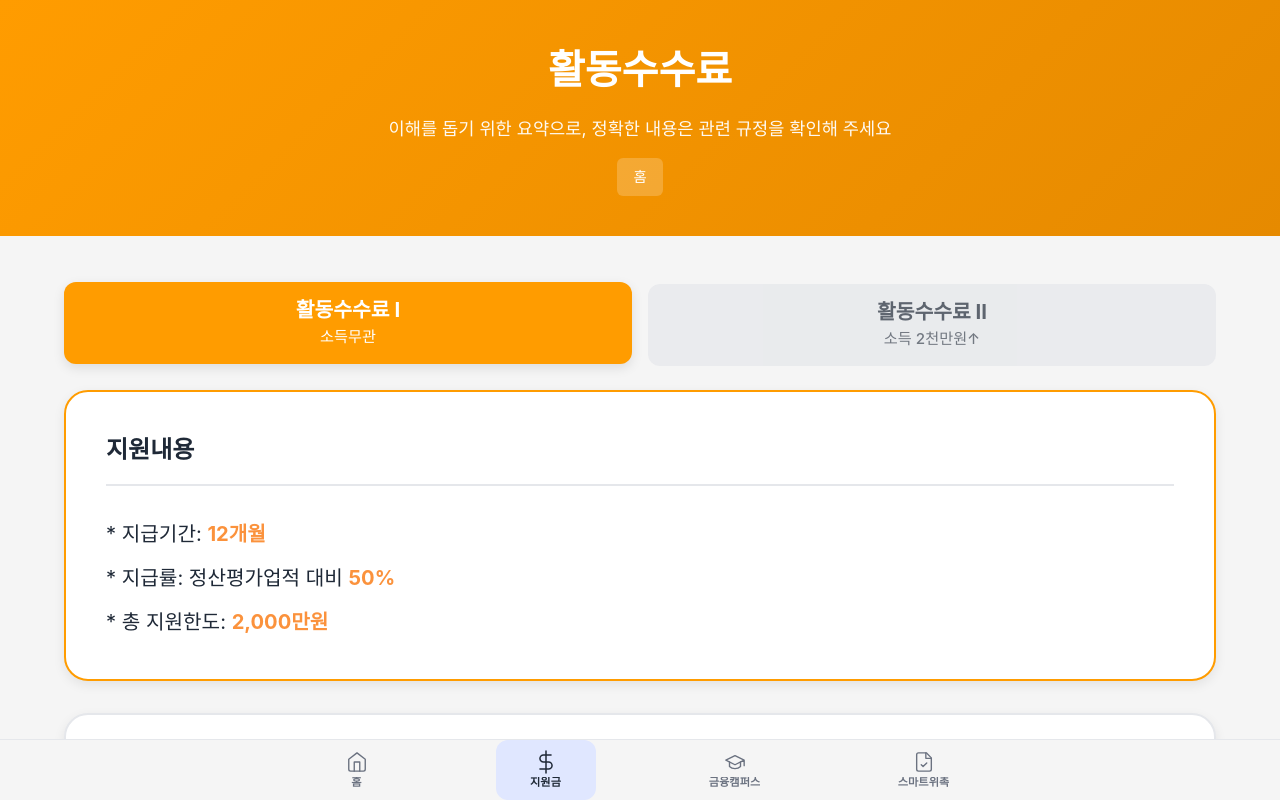
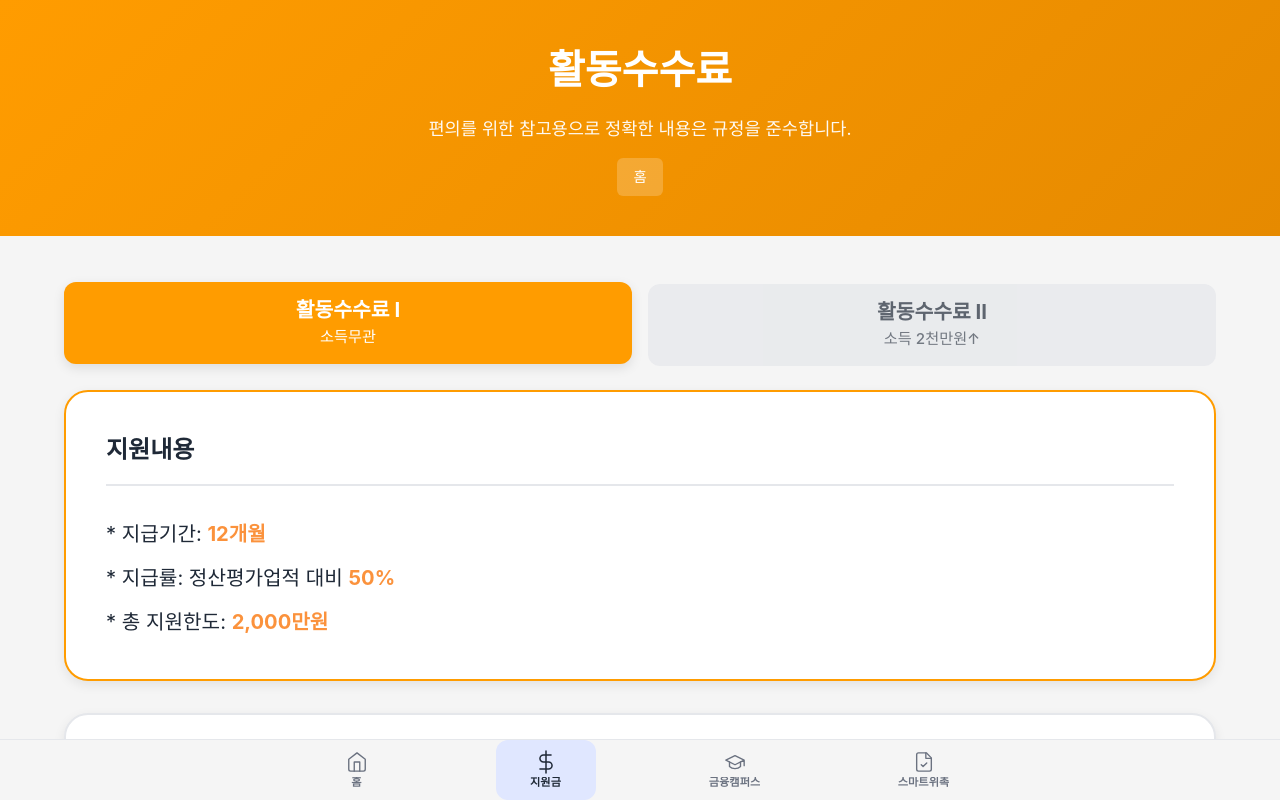
Before and after one commit to kim01033226699-lgtm/smartlink, a Next.js app: page /info-GR/activity-fee in a window 1280 px wide. Shown: the top 800 px of the page. Built offline with nearby package versions, Linux system fonts and the light colour scheme.

Commit message:
안내문구수정

```diff
--- a/app/components/ui/calendar.tsx
+++ b/app/components/ui/calendar.tsx
@@ -37,7 +37,7 @@ function Calendar({
             {/* 화요일 표시 */}
             <th className="text-muted-foreground rounded-md font-normal text-[0.8rem] w-9 text-center p-0">화</th>
             {/* 수요일 표시 */}
-            <th className="text-muted-foreground rounded-md font-bold text-[0.8rem] w-9 text-center p-0">수</th>
+            <th className="text-muted-foreground rounded-md font-extrabold text-[0.8rem] w-9 text-center p-0">수</th>
             {/* 목요일 표시 */}
             <th className="text-muted-foreground rounded-md font-normal text-[0.8rem] w-9 text-center p-0">목</th>
             {/* 금요일 표시 */}
--- a/app/globals.css
+++ b/app/globals.css
@@ -72,9 +72,13 @@ body {
 }
 
 /* Calendar custom styles */
+.rdp-day.wednesday {
+  font-weight: 900 !important;
+}
+
 .rdp-day_selected.wednesday {
   background-color: #ef4444;
-  font-weight: 700;
+  font-weight: 900;
   color: #fff;
 }
 
--- a/app/info-GR/activity-fee/page.tsx
+++ b/app/info-GR/activity-fee/page.tsx
@@ -103,7 +103,7 @@ export default function ActivityFeePage() {
         <header className="header">
           <div className="container">
             <h1 className="title">활동수수료</h1>
-            <p className="subtitle">이해를 돕기 위한 요약으로, 정확한 내용은 관련 규정을 확인해 주세요</p>
+            <p className="subtitle">편의를 위한 참고용으로 정확한 내용은 규정을 준수합니다.</p>
             <div className="header-links">
               <button onClick={() => router.push('/info-GR/')} className="home-link">
                 홈
--- a/app/info-GR/m-project/page.tsx
+++ b/app/info-GR/m-project/page.tsx
@@ -231,7 +231,7 @@ export default function MProjectPage() {
         <header className="header">
           <div className="container">
             <h1 className="title">{config?.pageMetadata?.mProject?.title || '영업관리자 지원금'}</h1>
-            <p className="subtitle">{config?.pageMetadata?.mProject?.subtitle || '이해를 돕기 위한 요약으로, 정확한 내용은 관련 규정을 확인해 주세요'}</p>
+            <p className="subtitle">{config?.pageMetadata?.mProject?.subtitle || '편의를 위한 참고용으로 정확한 내용은 규정을 준수합니다.'}</p>
             <div className="header-links">
               <button onClick={() => router.push('/info-GR/')} className="home-link">홈</button>
             </div>
--- a/app/info-GR/page.tsx
+++ b/app/info-GR/page.tsx
@@ -42,7 +42,7 @@ export default function InfoGRPage() {
         <header className="menu-header">
           <div className="container">
             <h1 className="menu-title">굿리치 지원금</h1>
-            <p className="menu-subtitle">이해를 돕기 위한 요약으로, 정확한 내용은 관련 규정을 확인해 주세요</p>
+            <p className="menu-subtitle">편의를 위한 참고용으로 정확한 내용은 규정을 준수합니다.</p>
           </div>
         </header>
 
--- a/app/info-GR/settlement-education/page.tsx
+++ b/app/info-GR/settlement-education/page.tsx
@@ -177,7 +177,7 @@ export default function SettlementEducationPage() {
         <header className="header">
           <div className="container">
             <h1 className="title">정착교육비</h1>
-            <p className="subtitle">이해를 돕기 위한 요약으로, 정확한 내용은 관련 규정을 확인해 주세요.</p>
+            <p className="subtitle">편의를 위한 참고용으로 정확한 내용은 규정을 준수합니다.</p>
             <div className="header-links">
               <button onClick={() => router.push('/info-GR/')} className="home-link">
                 홈
--- a/app/info-appoint/page.tsx
+++ b/app/info-appoint/page.tsx
@@ -224,7 +224,7 @@ export default function InfoAppointPage() {
                         wednesday: (date) => isWednesday(date),
                       }}
                       modifiersClassNames={{
-                        wednesday: "text-red-600 font-bold",
+                        wednesday: "text-red-600 font-extrabold",
                       }}
                     />
                   </PopoverContent>
--- a/app/info-gfe/page.tsx
+++ b/app/info-gfe/page.tsx
@@ -13,7 +13,7 @@ export default function InfoGfePage() {
         <header className="page-header">
           <div className="container">
             <h1 className="page-title">금융캠퍼스</h1>
-            <p className="page-subtitle">이해를 돕기 위한 요약으로, 정확한 내용은 관련 규정을 확인해 주세요.</p>
+            <p className="page-subtitle">편의를 위한 참고용으로 정확한 내용은 규정을 준수합니다.</p>
           </div>
         </header>
 
--- a/package.json
+++ b/package.json
@@ -21,10 +21,12 @@
     "@radix-ui/react-label": "^2.1.8",
     "@radix-ui/react-popover": "^1.1.15",
     "@radix-ui/react-slot": "^1.2.4",
+    "@types/crypto-js": "^4.2.2",
     "@types/node": "^24.10.1",
     "@types/react": "^19.2.6",
     "class-variance-authority": "^0.7.1",
     "clsx": "^2.1.1",
+    "crypto-js": "^4.2.0",
     "date-fns": "^4.1.0",
     "html2canvas": "^1.4.1",
     "jspdf": "^3.0.4",
--- a/public/config.json
+++ b/public/config.json
@@ -80,11 +80,11 @@
   "pageMetadata": {
     "settlement": {
       "title": "정착교육비",
-      "subtitle": "이해를 돕기 위한 요약으로, 정확한 내용은 관련 규정을 확인해 주세요"
+      "subtitle": "편의를 위한 참고용으로 정확한 내용은 규정을 준수합니다."
     },
     "mProject": {
       "title": "영업관리자 지원금",
-      "subtitle": "이해를 돕기 위한 요약으로, 정확한 내용은 관련 규정을 확인해 주세요"
+      "subtitle": "편의를 위한 참고용으로 정확한 내용은 규정을 준수합니다."
     }
   },
   "documents": [
```
Also changed, not shown: 1 other file (tests, documents, lock files or other folders).
